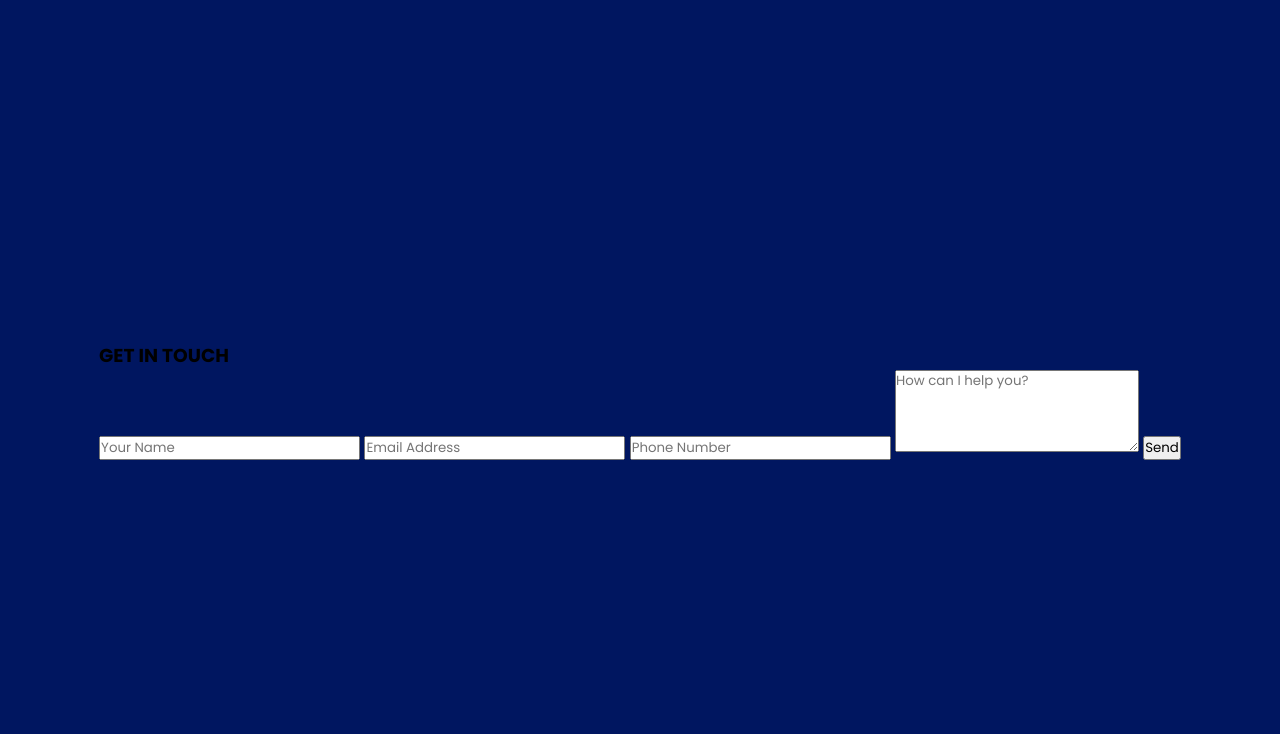
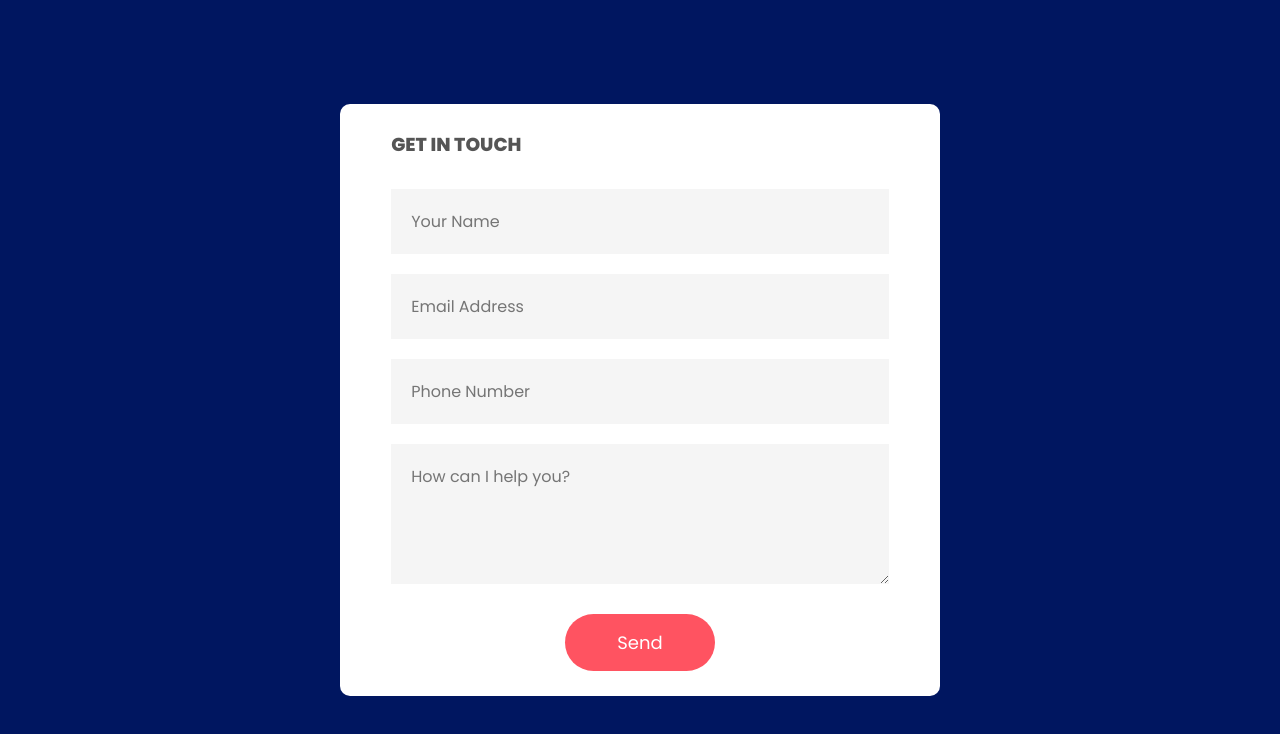
Before and after one commit to CJR85/working-contact-form, a plain HTML site: page index.html in a window 1280 px wide. Drawn offline with Linux system fonts and the light colour scheme.

Commit message:
Style form and properties

```diff
--- a/style.css
+++ b/style.css
@@ -15,3 +15,42 @@
   align-items: center;
   justify-content: center;
 }
+
+form {
+  background: #fff;
+  display: flex;
+  flex-direction: column;
+  padding: 2vw 4vw;
+  width: 90%;
+  max-width: 600px;
+  border-radius: 10px;
+}
+
+form h3 {
+  color: #555;
+  font-weight: 800;
+  margin-bottom: 20px;
+}
+
+form input,
+form textarea {
+  border: 0;
+  margin: 10px 0;
+  padding: 20px;
+  outline: none;
+  background: #f5f5f5;
+  font-size: 16px;
+}
+
+form button {
+  padding: 15px;
+  background: #ff5361;
+  color: #fff;
+  font-size: 18px;
+  border: 0;
+  outline: none;
+  cursor: pointer;
+  width: 150px;
+  margin: 20px auto 0;
+  border-radius: 30px;
+}
```
